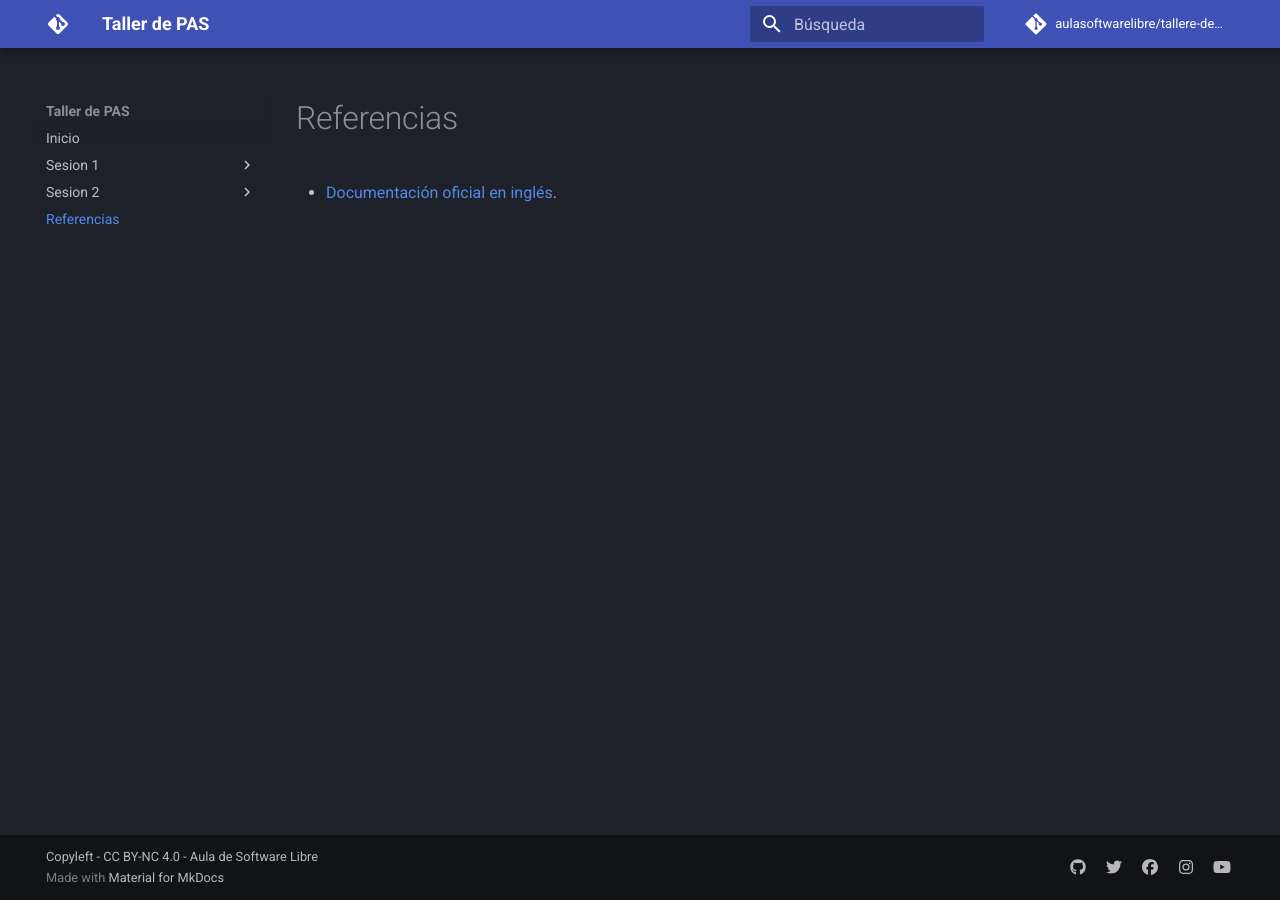
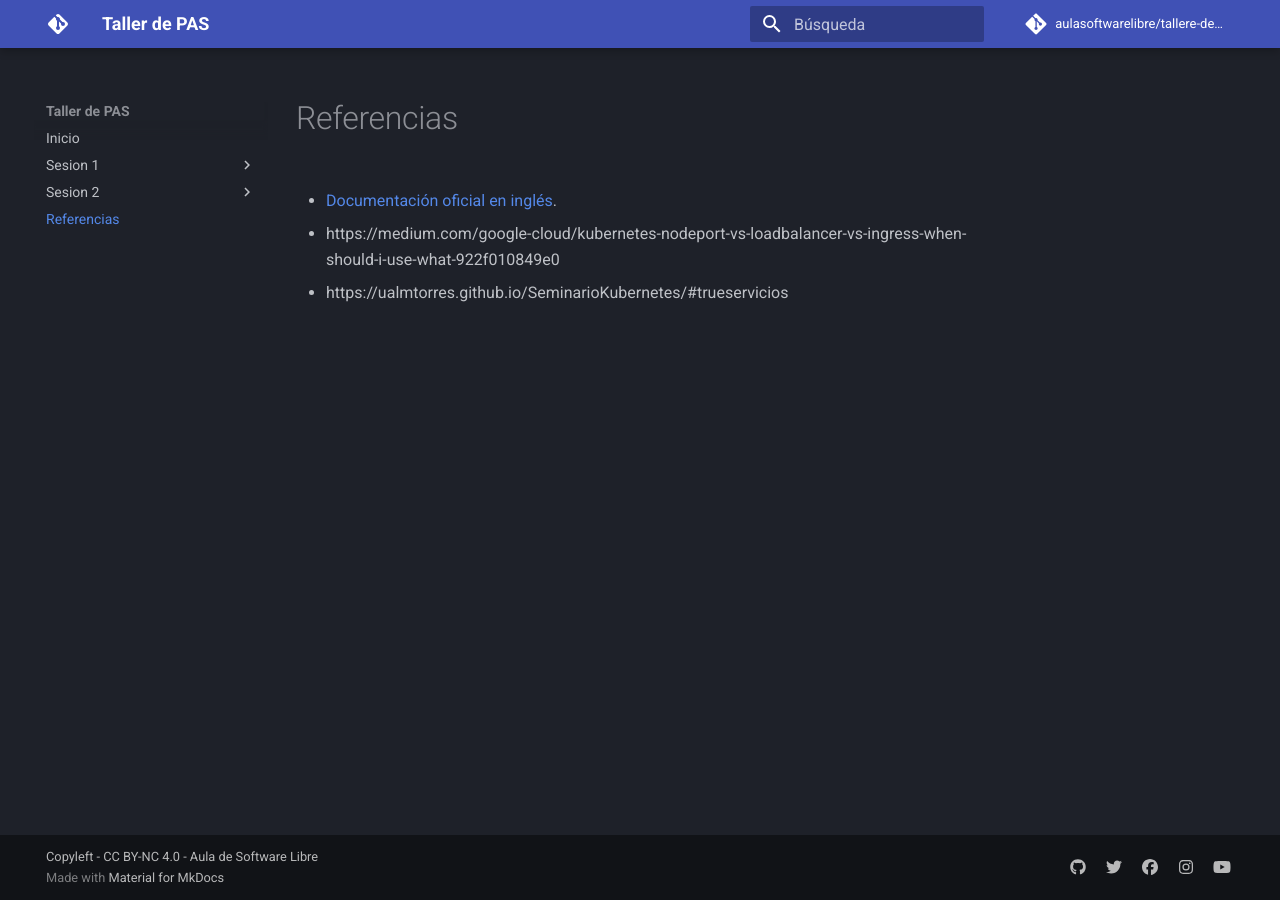
Before and after one commit to aulasoftwarelibre/taller-de-pas, an MkDocs documentation site: the page built from docs/referencias.md, in a window 1280 px wide. Built offline with MkDocs 1.6.1 and Material for MkDocs 9.7.7, drawn with Linux system fonts in a browser that asks for light colours; comment, search, counter and statistics services are not loaded; some of the changed lines change nothing that is shown.

Commit message:
add referencias

```diff
--- a/docs/referencias.md
+++ b/docs/referencias.md
@@ -1,3 +1,7 @@
 # Referencias
 
 - [Documentación oficial en inglés](https://kubernetes.io/es/docs/concepts/overview/what-is-kubernetes/).
+
+- https://medium.com/google-cloud/kubernetes-nodeport-vs-loadbalancer-vs-ingress-when-should-i-use-what-922f010849e0
+
+- https://ualmtorres.github.io/SeminarioKubernetes/#trueservicios
```
